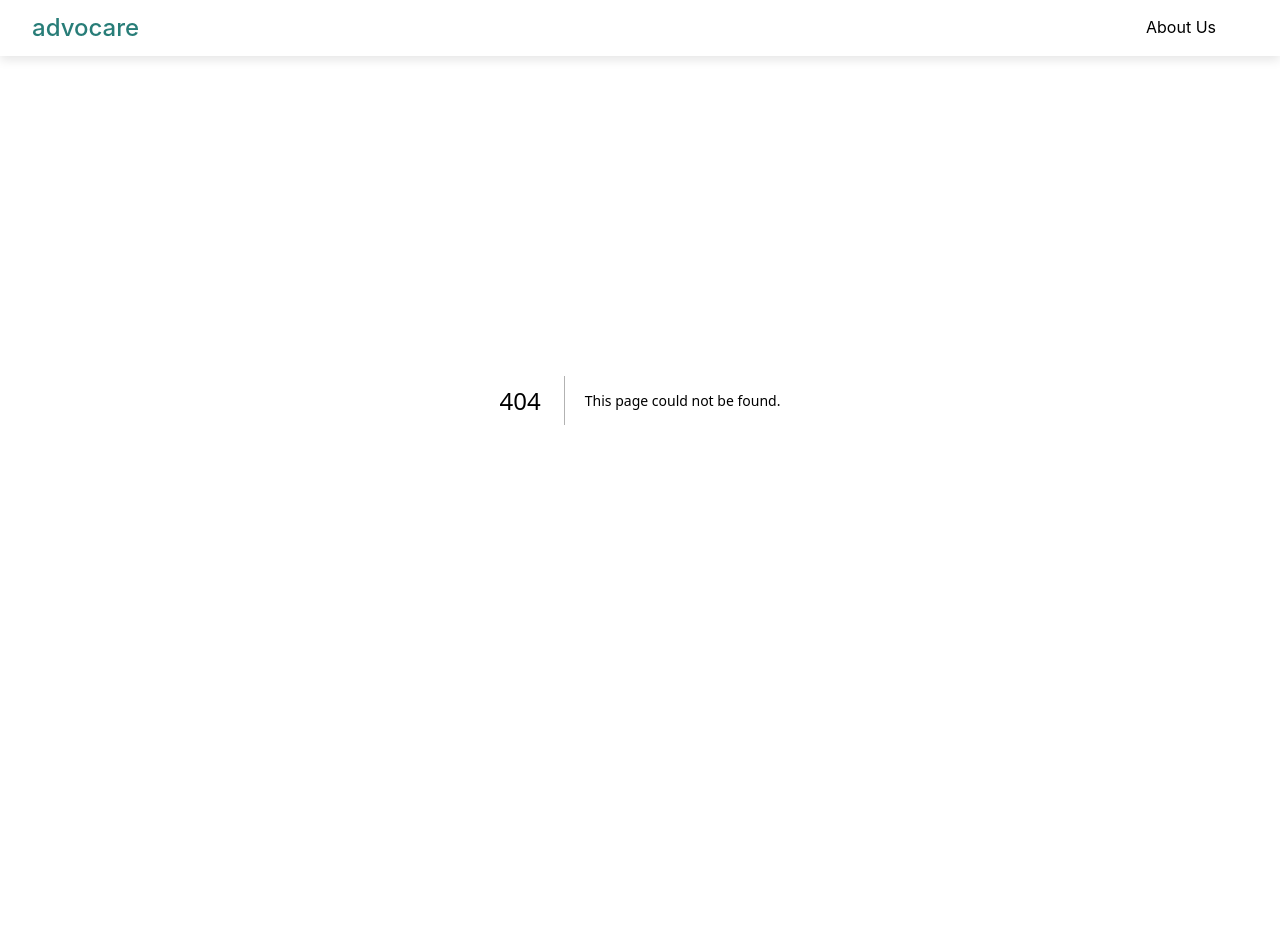
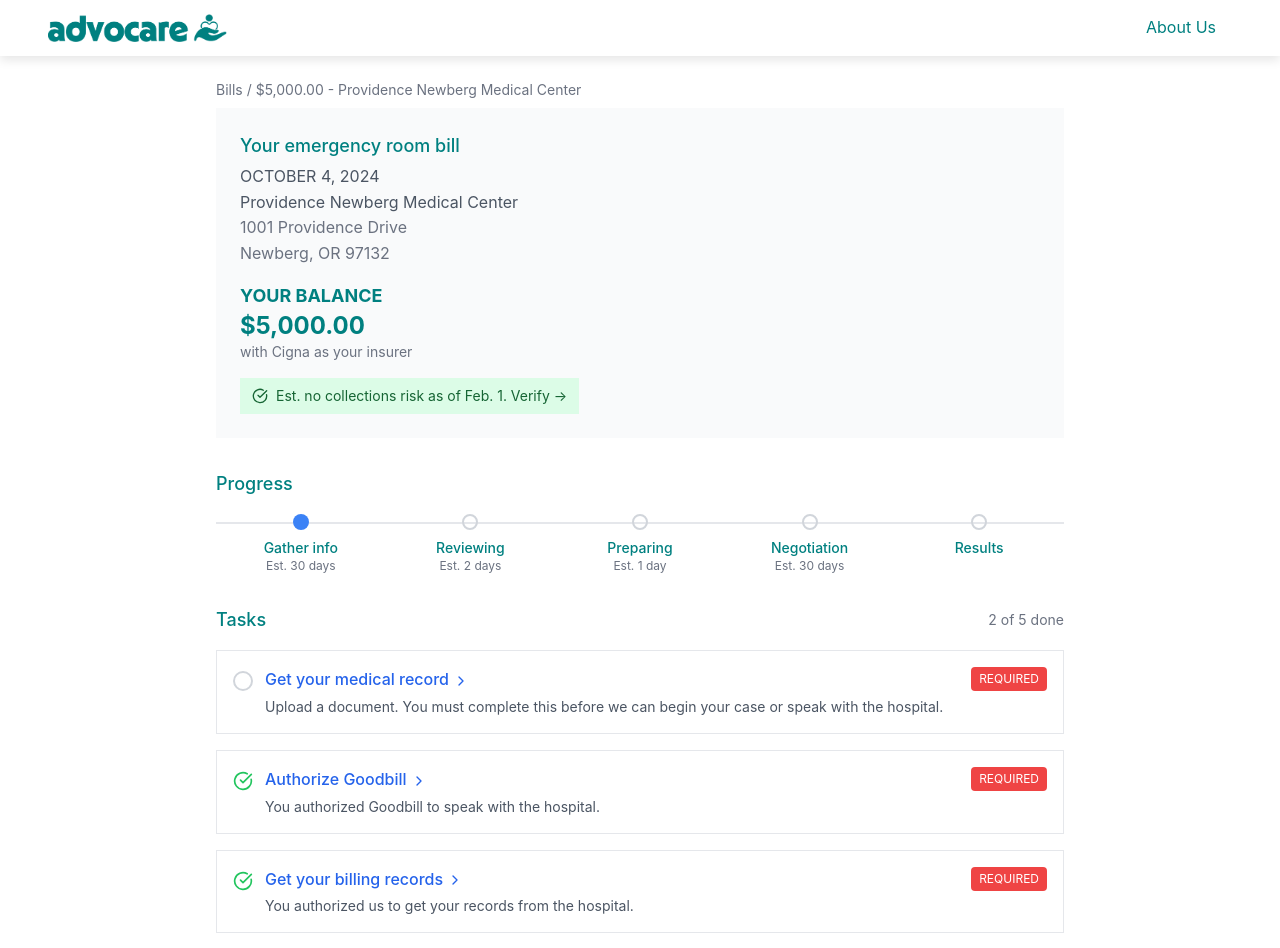
Before and after one commit to min-kim123/advocare, a Next.js app: page /dashboard in a window 1280 px wide. Before the commit this address had no page. Shown: the top 948 px of the page. Before the commit the page ends 800 px from the top, so only its background shows below. Built offline with nearby package versions, Linux system fonts and the light colour scheme.

Commit message:
dashboard page made

```diff
--- /dev/null
+++ b/src/app/dashboard/page.tsx
@@ -0,0 +1,8 @@
+'use client'
+import CaseDashboard from '@/src/components/CaseDashboard';
+import UploadInfo from '@/src/components/UploadInfo';
+
+
+export default function Page() {
+  return <CaseDashboard />;
+}
--- a/src/app/globals.css
+++ b/src/app/globals.css
@@ -2,11 +2,19 @@
 @tailwind components;
 @tailwind utilities;
 
-:root {  /* This ensures white background */
+:root {
+  --background: #ffffff;  /* This ensures white background */
+  --foreground: #171717;
+}
+
+main {
+  padding-top: 3.5rem; /* Matches navbar height of h-14 (56px) */
 }
 
 
 body {
+  color: var(--foreground);
+  background: var(--background);
   font-family: Arial, Helvetica, sans-serif;
 }
 
@@ -17,7 +25,7 @@
 body {
   margin: 0;
   font-family: 'Inter', sans-serif;
-  color: #287d78;
+  color: #008080;
   line-height: 1.6;
 }
 
@@ -34,7 +42,7 @@
 }
 
 header a h1 {
-  color: #287d78;
+  color: #008080;
   text-decoration: none; /* Removes underline */
   cursor: pointer;
 }
@@ -48,7 +56,7 @@
 }
 
 header nav ul li a {
-  color: #287d78;
+  color: #008080;
   text-decoration: none;
   font-weight: bold;
   transition: color 0.3s ease;
@@ -163,7 +171,7 @@
   display: block;
   font-weight: bold;
   margin-bottom: 0.5rem;
-  color: #287d78;
+  color: #008080;
 }
 
 input[type="text"],
@@ -227,68 +235,3 @@
 #analysis-result-box button:hover {
   background-color: #1d7d7a;
 }
-
-@layer base {
-  :root {
-    --background: 0 0% 100%;
-    --foreground: 0 0% 3.9%;
-    --card: 0 0% 100%;
-    --card-foreground: 0 0% 3.9%;
-    --popover: 0 0% 100%;
-    --popover-foreground: 0 0% 3.9%;
-    --primary: 0 0% 9%;
-    --primary-foreground: 0 0% 98%;
-    --secondary: 0 0% 96.1%;
-    --secondary-foreground: 0 0% 9%;
-    --muted: 0 0% 96.1%;
-    --muted-foreground: 0 0% 45.1%;
-    --accent: 0 0% 96.1%;
-    --accent-foreground: 0 0% 9%;
-    --destructive: 0 84.2% 60.2%;
-    --destructive-foreground: 0 0% 98%;
-    --border: 0 0% 89.8%;
-    --input: 0 0% 89.8%;
-    --ring: 0 0% 3.9%;
-    --chart-1: 12 76% 61%;
-    --chart-2: 173 58% 39%;
-    --chart-3: 197 37% 24%;
-    --chart-4: 43 74% 66%;
-    --chart-5: 27 87% 67%;
-    --radius: 0.5rem;
-  }
-  .dark {
-    --background: 0 0% 3.9%;
-    --foreground: 0 0% 98%;
-    --card: 0 0% 3.9%;
-    --card-foreground: 0 0% 98%;
-    --popover: 0 0% 3.9%;
-    --popover-foreground: 0 0% 98%;
-    --primary: 0 0% 98%;
-    --primary-foreground: 0 0% 9%;
-    --secondary: 0 0% 14.9%;
-    --secondary-foreground: 0 0% 98%;
-    --muted: 0 0% 14.9%;
-    --muted-foreground: 0 0% 63.9%;
-    --accent: 0 0% 14.9%;
-    --accent-foreground: 0 0% 98%;
-    --destructive: 0 62.8% 30.6%;
-    --destructive-foreground: 0 0% 98%;
-    --border: 0 0% 14.9%;
-    --input: 0 0% 14.9%;
-    --ring: 0 0% 83.1%;
-    --chart-1: 220 70% 50%;
-    --chart-2: 160 60% 45%;
-    --chart-3: 30 80% 55%;
-    --chart-4: 280 65% 60%;
-    --chart-5: 340 75% 55%;
-  }
-}
-
-@layer base {
-  * {
-    @apply border-border;
-  }
-  body {
-    @apply bg-background text-foreground;
-  }
-}
--- /dev/null
+++ b/src/components/CaseDashboard.tsx
@@ -0,0 +1,169 @@
+"use client";
+import React from "react";
+import { Dot, CheckCircle, ChevronRight, FileText, Mail } from "lucide-react";
+import Link from "next/link";
+
+interface Task {
+  title: string;
+  description: string;
+  completed: boolean;
+  required?: boolean;
+}
+
+const CaseDashboard = () => {
+  const progressSteps = [
+    { label: "Gather info", duration: "Est. 30 days", active: true },
+    { label: "Reviewing", duration: "Est. 2 days", active: false },
+    { label: "Preparing", duration: "Est. 1 day", active: false },
+    { label: "Negotiation", duration: "Est. 30 days", active: false },
+    { label: "Results", duration: "", active: false },
+  ];
+
+  const tasks: Task[] = [
+    {
+      title: "Get your medical record",
+      description:
+        "Upload a document. You must complete this before we can begin your case or speak with the hospital.",
+      completed: false,
+      required: true,
+    },
+    {
+      title: "Authorize Goodbill",
+      description: "You authorized Goodbill to speak with the hospital.",
+      completed: true,
+      required: true,
+    },
+    {
+      title: "Get your billing records",
+      description: "You authorized us to get your records from the hospital.",
+      completed: true,
+      required: true,
+    },
+    {
+      title: "Get your explanation of benefits",
+      description: "Upload your explanation of benefits document.",
+      completed: false,
+      required: true,
+    },
+    {
+      title: "Check if you qualify for a discount from the hospital",
+      description:
+        "Your hospital may be required to cover some or all of your bill, based on your income. If you qualify, you may not need Goodbill.",
+      completed: false,
+      required: false,
+    },
+  ];
+
+  return (
+    <div className="max-w-4xl mx-auto p-6">
+      <div className="mb-8">
+        <div className="text-sm text-gray-500 mb-2">
+          <Link href="/bills" className="hover:underline">
+            Bills
+          </Link>{" "}
+          / <span>$5,000.00 - Providence Newberg Medical Center</span>
+        </div>
+
+        <div className="bg-gray-50 rounded-lg p-6">
+          <h2 className="text-lg font-medium mb-1">Your emergency room bill</h2>
+          <div className="text-gray-600">OCTOBER 4, 2024</div>
+          <div className="text-gray-600">Providence Newberg Medical Center</div>
+          <div className="text-gray-500">1001 Providence Drive</div>
+          <div className="text-gray-500">Newberg, OR 97132</div>
+
+          <div className="mt-4">
+            <div className="text-lg font-bold">YOUR BALANCE</div>
+            <div className="text-2xl font-bold">$5,000.00</div>
+            <div className="text-sm text-gray-500">
+              with Cigna as your insurer
+            </div>
+          </div>
+
+          <div className="mt-4 bg-green-100 text-green-800 px-3 py-2 rounded-md text-sm inline-flex items-center">
+            <CheckCircle className="w-4 h-4 mr-2" />
+            Est. no collections risk as of Feb. 1. Verify →
+          </div>
+        </div>
+      </div>
+
+      {/* progress bar */}
+      <div className="mb-8">
+        <h3 className="text-lg font-medium mb-4">Progress</h3>
+        <div className="relative flex justify-between">
+          {progressSteps.map((step, index) => (
+            <div key={index} className="flex flex-col items-center flex-1">
+              <div className="mb-2">
+                {step.active ? (
+                  <div className="w-4 h-4 rounded-full bg-blue-500" />
+                ) : (
+                  <div className="w-4 h-4 rounded-full border-2 border-gray-300" />
+                )}
+              </div>
+              <div className="text-sm font-medium">{step.label}</div>
+              <div className="text-xs text-gray-500">{step.duration}</div>
+            </div>
+          ))}
+          <div className="absolute top-2 left-0 right-0 h-0.5 bg-gray-200 -z-10" />
+        </div>
+      </div>
+
+      {/*tasks */}
+
+      <div className="mb-8">
+        <div className="flex justify-between items-center mb-4">
+          <h3 className="text-lg font-medium">Tasks</h3>
+          <span className="text-sm text-gray-500">2 of 5 done</span>
+        </div>
+        <div className="space-y-4">
+          {tasks.map((task, index) => (
+            <div
+              key={index}
+              className="border rounded-lg p-4 flex items-start bg-white"
+            >
+              {task.completed ? (
+                <CheckCircle className="w-5 h-5 text-green-500 mt-1 mr-3 flex-shrink-0" />
+              ) : (
+                <div className="w-5 h-5 border-2 border-gray-300 rounded-full mt-1 mr-3 flex-shrink-0" />
+              )}
+              <div className="flex-1">
+                <div className="flex justify-between items-start">
+                  <h4 className="font-medium text-blue-600 hover:underline cursor-pointer">
+                    {task.title} <ChevronRight className="inline w-4 h-4" />
+                  </h4>
+                  {task.required && (
+                    <span className="text-xs text-white bg-red-500 px-2 py-1 rounded ml-2">
+                      REQUIRED
+                    </span>
+                  )}
+                </div>
+                <p className="text-sm text-gray-600 mt-1">{task.description}</p>
+              </div>
+            </div>
+          ))}
+        </div>
+      </div>
+
+      {/* need help? section */}
+      <div className="bg-gray-50 rounded-lg p-6">
+        <h3 className="text-lg font-medium mb-4">Need help?</h3>
+        <div className="flex items-center mb-4">
+          <div className="w-10 h-10 bg-gray-200 rounded-full mr-3" />
+          <div>
+            <Link href="/email" className="text-blue-600 hover:underline">
+              Email Steve <ChevronRight className="inline w-4 h-4" />
+            </Link>
+            <div className="text-sm text-gray-500">Your Professional Advocate</div>
+          </div>
+        </div>
+        <div className="flex items-center">
+          {/* <FileText className="w-5 h-5 mr-3 text-blue-600" /> */}
+          {/* <Link href="/learn" className="text-blue-600 hover:underline">
+            Learn more <ChevronRight className="inline w-4 h-4" />
+          </Link> */}
+        </div>
+      </div>
+    </div>
+  );
+};
+
+export default CaseDashboard;
--- a/src/components/Get-started.tsx
+++ b/src/components/Get-started.tsx
@@ -6,7 +6,7 @@
   const router = useRouter();  // Use Next.js router instead of navigate
 
   return (
-    <div id="start-container" className="pt-80 pl-8 md:pl-16">
+    <div id="start-container" className="pt-52 pl-8 md:pl-16">
       <div id="start-screen-txt">
         <h1 className="text-5xl font-bold mb-4 text-black text-left">
           Stop overpaying<br />
--- a/src/components/Navbar.tsx
+++ b/src/components/Navbar.tsx
@@ -1,10 +1,17 @@
 import React, { useEffect } from 'react';
 import Link from 'next/link';  // Import Next.js Link
+import Image from 'next/image';
 
 function Navbar() {
   return (
     <header className="w-full fixed top-0 left-0 flex items-center content-between z-[99] h-14 backdrop-blur-2xl">
-      <Link href="/"><h1 className="logo dark-green-text text-2xl font-medium">advocare</h1></Link>
+      <Link href="/"><Image
+          src="/logo.png"  // Path relative to public directory
+          alt="Advocare Logo"
+          width={200}     // Adjust size as needed
+          height={40}     // Adjust size as needed
+          className="ml-4"  // Add margin if needed
+        /></Link>
       <nav className="flex w-full flex-row justify-end items-center">
         {/* <a href="/" className="dark-green-text">Home</a>
         <a href="/support" className="dark-green-text">Support</a> */}
--- a/src/components/UploadInfo.tsx
+++ b/src/components/UploadInfo.tsx
@@ -70,7 +70,7 @@
   };
 
   return (
-    <div className="pt-48 flex flex-col items-center min-h-screen bg-gradient-to-b from-teal-50 to-white py-8">
+    <div className="pt-32 flex flex-col items-center min-h-screen bg-gradient-to-b from-teal-50 to-white py-8">
       <h1 className="text-4xl font-bold mb-6 text-center">
         Tell us about your case!
       </h1>
```
Also changed, not shown: public/logo.png (added).
